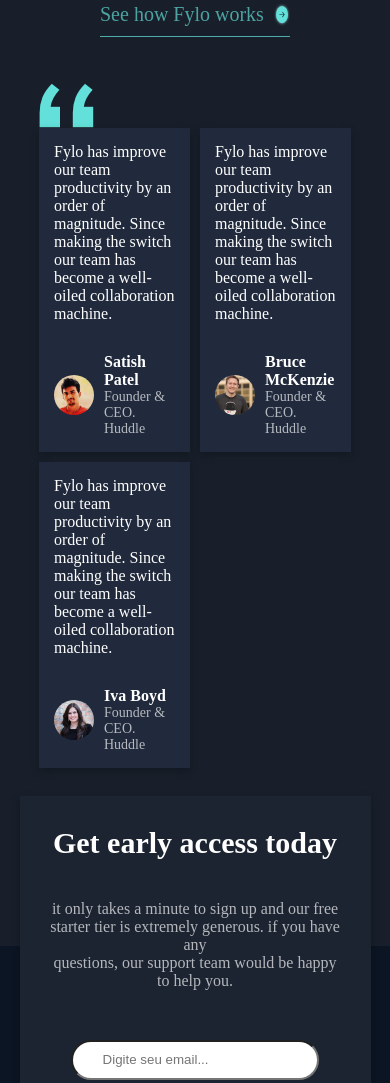
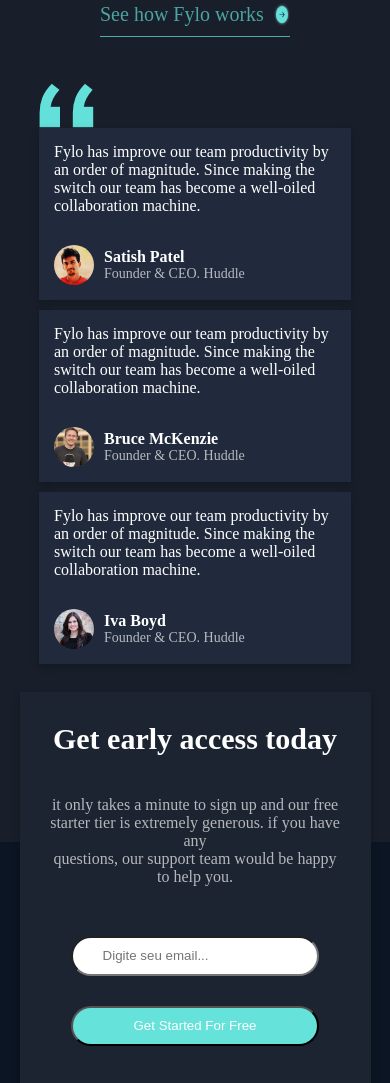
Before and after one commit to LeandroAzevedo-1/web-site-fylo, a plain HTML site: page index.html in a window 390 px wide. Shown: the part 2620-3703 px from the top of the page. Drawn offline with Linux system fonts and the light colour scheme.

Commit message:
Atualização responsividade

```diff
--- a/src/css/responsive.css
+++ b/src/css/responsive.css
@@ -101,7 +101,7 @@
         max-width: 100%;
     }
     .cards{
-        grid-template-columns: repeat(auto-fit, minmax(150px, 1fr));
+        grid-template-columns: repeat(auto-fit, minmax(200px, 1fr));
         gap: 10px;
     }
     .cards .card {
```
